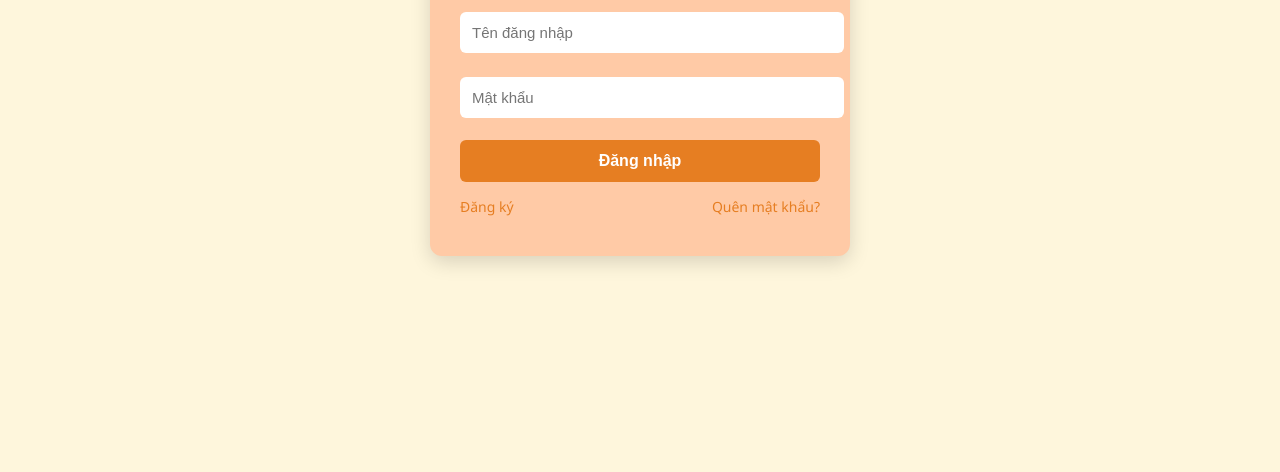
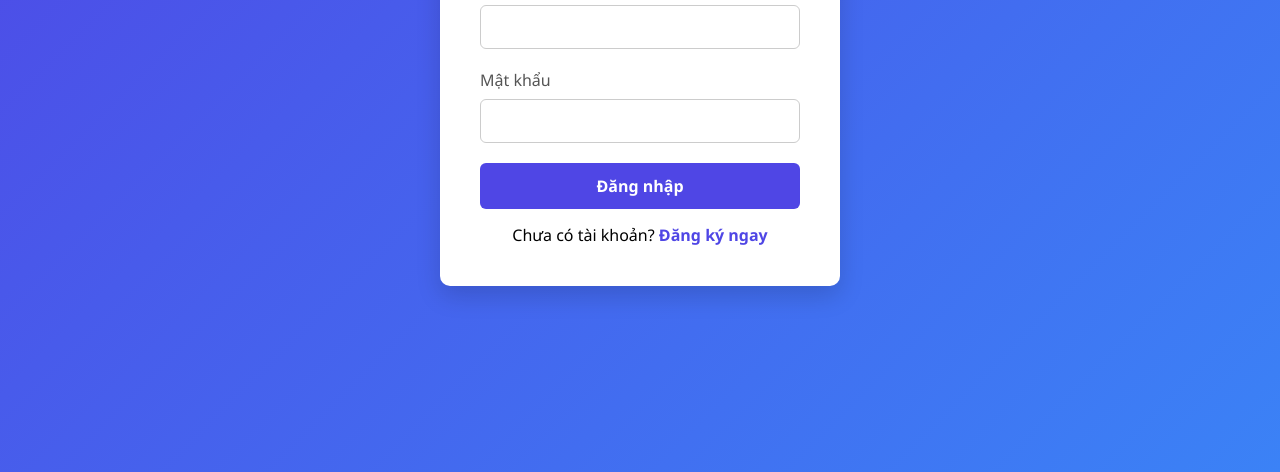
Before and after one commit to TuNguyennAnh/smartshop-project, a plain HTML site: page public/login.html in a window 1280 px wide. Shown: the part 328-800 px from the top of the page. Drawn offline with Linux system fonts and the light colour scheme.

Commit message:
thêm login

```diff
--- a/public/login.html
+++ b/public/login.html
@@ -1,119 +1,162 @@
 <!DOCTYPE html>
-<html lang="vi">
+<html lang="en">
 <head>
-  <meta charset="UTF-8">
-  <title>Đăng Nhập</title>
+  <meta charset="UTF-8" />
+  <meta name="viewport" content="width=device-width, initial-scale=1.0"/>
+  <title>SmartShop Login</title>
   <style>
+    * {
+      box-sizing: border-box;
+      font-family: 'Segoe UI', sans-serif;
+    }
+
     body {
+      background: linear-gradient(135deg, #4f46e5, #3b82f6);
+      height: 100vh;
+      display: flex;
+      align-items: center;
+      justify-content: center;
       margin: 0;
-      padding: 0;
-      background: #fef6dc;
-      font-family: 'Segoe UI', sans-serif;
-      display: flex;
-      justify-content: center;
-      align-items: center;
-      height: 100vh;
     }
 
     .login-box {
-      background: #ffcaa6;
-      padding: 40px 30px;
-      border-radius: 12px;
-      box-shadow: 0 6px 20px rgba(0, 0, 0, 0.15);
-      width: 360px;
-      text-align: center;
+      background: white;
+      padding: 40px;
+      border-radius: 10px;
+      width: 100%;
+      max-width: 400px;
+      box-shadow: 0 10px 25px rgba(0, 0, 0, 0.15);
     }
 
-    .login-box h2 {
-      margin-bottom: 20px;
+    h2 {
+      text-align: center;
+      margin-bottom: 25px;
       color: #333;
     }
 
-    .login-box input {
+    .form-group {
+      margin-bottom: 20px;
+    }
+
+    label {
+      display: block;
+      margin-bottom: 8px;
+      color: #555;
+    }
+
+    input[type="text"],
+    input[type="password"] {
       width: 100%;
       padding: 12px;
-      margin: 12px 0;
-      border: none;
+      border: 1px solid #ccc;
       border-radius: 6px;
-      font-size: 15px;
+      outline: none;
+      transition: border 0.3s ease;
     }
 
-    .login-box button {
+    input:focus {
+      border-color: #4f46e5;
+    }
+
+    .btn {
       width: 100%;
       padding: 12px;
-      background: #e67e22;
+      background-color: #4f46e5;
       border: none;
+      color: white;
+      font-size: 16px;
+      font-weight: bold;
       border-radius: 6px;
-      color: white;
-      font-weight: bold;
-      font-size: 16px;
       cursor: pointer;
-      margin-top: 10px;
-      transition: background 0.3s ease;
+      transition: background-color 0.3s ease;
     }
 
-    .login-box button:hover {
-      background: #cf711c;
+    .btn:hover {
+      background-color: #4338ca;
     }
 
-    #msg {
+    .message {
       margin-top: 15px;
+      text-align: center;
+      color: red;
       font-weight: bold;
-      font-size: 14px;
     }
 
-    .links {
-      display: flex;
-      justify-content: space-between;
-      font-size: 14px;
-      margin-top: 10px;
+    .register-link {
+      text-align: center;
+      margin-top: 15px;
     }
 
-    .links a {
-      color: #e67e22;
+    .register-link a {
+      color: #4f46e5;
       text-decoration: none;
+      font-weight: bold;
     }
 
+    .register-link a:hover {
+      text-decoration: underline;
+    }
   </style>
 </head>
 <body>
-  <form id="loginForm" class="login-box">
-    <h2>Đăng Nhập</h2>
-    <input type="text" id="username" placeholder="Tên đăng nhập" required />
-    <input type="password" id="password" placeholder="Mật khẩu" required />
-    <button type="submit">Đăng nhập</button>
-    <p id="msg"></p>
-
-    <div class="links">
-      <a href="register.html">Đăng ký</a>
-      <a href="forgot.html">Quên mật khẩu?</a>
+  <div class="login-box">
+    <h2>Đăng nhập SmartShop</h2>
+    <form id="loginForm">
+      <div class="form-group">
+        <label for="username">Tên đăng nhập</label>
+        <input type="text" id="username" required />
       </div>
+      <div class="form-group">
+        <label for="password">Mật khẩu</label>
+        <input type="password" id="password" required />
+      </div>
+      <button type="submit" class="btn">Đăng nhập</button>
+      <div class="message" id="message"></div>
     </form>
+    <div class="register-link">
+      Chưa có tài khoản? <a href="register.html">Đăng ký ngay</a>
+    </div>
+  </div>
 
   <script>
-    document.getElementById("loginForm").addEventListener("submit", async function (e) {
+    const form = document.getElementById("loginForm");
+    const messageDiv = document.getElementById("message");
+
+    form.addEventListener("submit", async (e) => {
       e.preventDefault();
+      const username = document.getElementById("username").value.trim();
+      const password = document.getElementById("password").value;
 
-      const username = document.getElementById("username").value.trim();
-      const password = document.getElementById("password").value.trim();
+      messageDiv.textContent = "";
 
-      const res = await fetch("http://localhost:5000/api/auth/login", {
+      if (!username || !password) {
+        messageDiv.textContent = "Vui lòng nhập đầy đủ thông tin.";
+        return;
+      }
+
+      try {
+        const res = await fetch("https://smartshop-project.onrender.com/api/auth/login", {
           method: "POST",
           headers: { "Content-Type": "application/json" },
           body: JSON.stringify({ username, password }),
         });
 
         const data = await res.json();
-      const msg = document.getElementById("msg");
 
-      if (res.ok && data.token) {
+        if (!res.ok) {
+          messageDiv.textContent = data.message || "Đăng nhập thất bại!";
+          return;
+        }
+
         localStorage.setItem("token", data.token);
-        msg.style.color = "green";
-        msg.textContent = "✅ Đăng nhập thành công!";
-        setTimeout(() => window.location.href = "dashboard.html", 1000);
-      } else {
-        msg.style.color = "red";
-        msg.textContent = "❌ Sai tài khoản hoặc mật khẩu!";
+        messageDiv.style.color = "green";
+        messageDiv.textContent = "Đăng nhập thành công!";
+
+        setTimeout(() => {
+          window.location.href = "dashboard.html";
+        }, 1000);
+      } catch (err) {
+        messageDiv.textContent = "Lỗi kết nối đến máy chủ.";
       }
     });
   </script>
```
Also changed, not shown: public/index.html (+1 -1 lines). Lines whose indentation alone changed are shown as unchanged.
